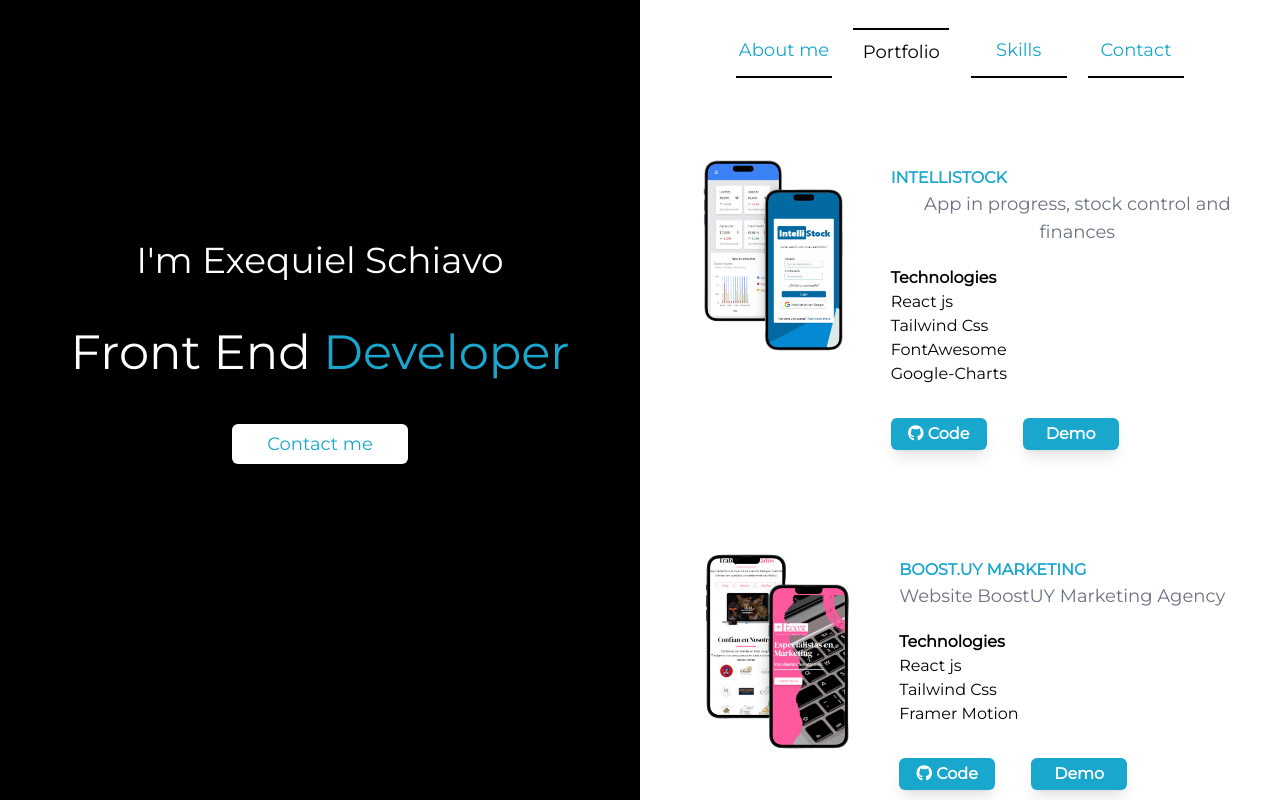
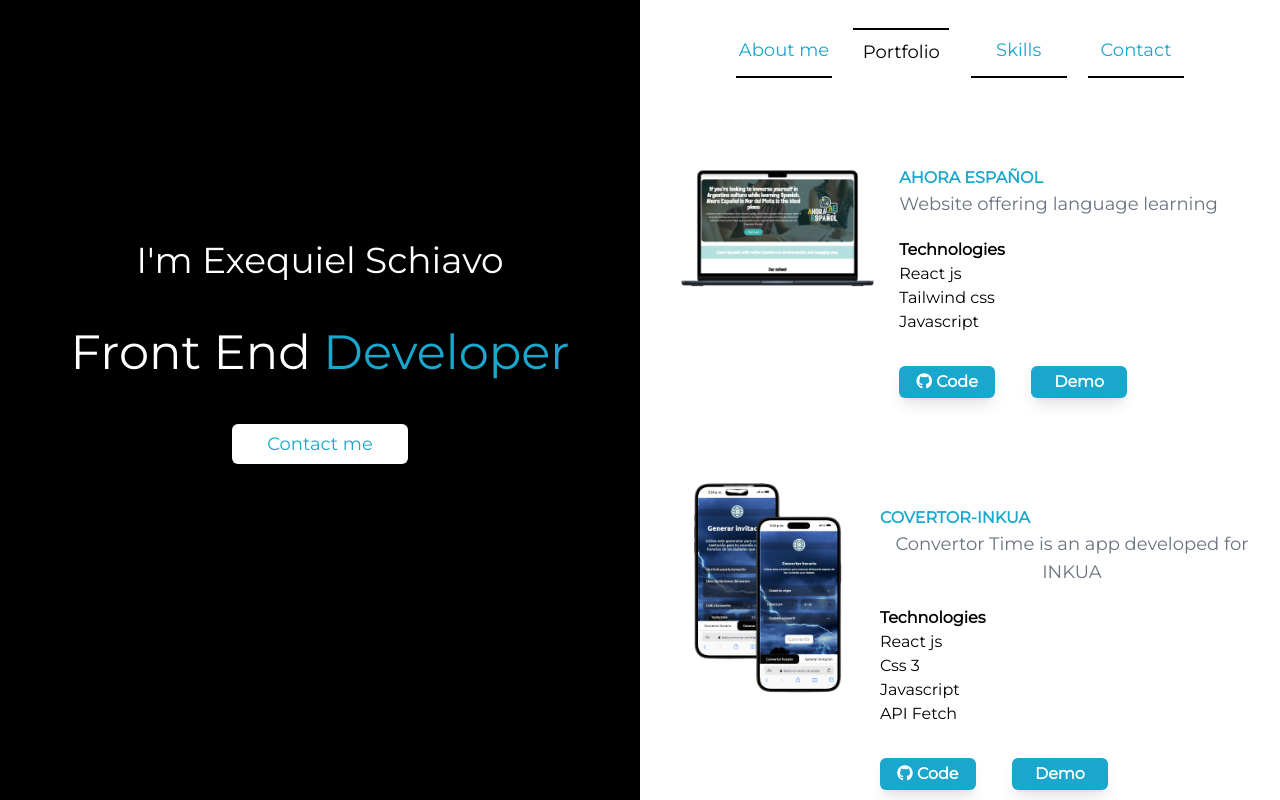
Before and after one commit to Exeq10/newportfolio, a React (Vite) app: page /portfolio in a window 1280 px wide. Built offline with nearby package versions, Linux system fonts and the light colour scheme.

Commit message:
add projects

```diff
--- a/src/components/pages/About.jsx
+++ b/src/components/pages/About.jsx
@@ -18,7 +18,7 @@
     <p className="text-center max-w-2xl animate-wiggle ">
 
 
-    Hello! I'm Exequiel Schiavo, a passionate 28-year-old Front-End developer. I strive to transcend the boundaries of creativity and performance in every project. Committed to continuous learning, each line of code is an opportunity to express my passion for creation and innovation. I blend a strong technical foundation with captivating design and exceptional user experience. If you're seeking a passionate and motivated collaborator,  <a href="#" className="text-skyblue">contact me</a> and let's bring your most ambitious projects to life!.
+    Hello! I'm Exequiel Schiavo, a passionate 30-year-old Front-End developer. I strive to transcend the boundaries of creativity and performance in every project. Committed to continuous learning, each line of code is an opportunity to express my passion for creation and innovation. I blend a strong technical foundation with captivating design and exceptional user experience. If you're seeking a passionate and motivated collaborator,  <a href="#" className="text-skyblue">contact me</a> and let's bring your most ambitious projects to life!.
     </p>
 </div>
 
--- a/src/projects/data.js
+++ b/src/projects/data.js
@@ -2,6 +2,24 @@
 
 
 
+    {
+        nombre : 'Ahora Español',
+        picture :'/img/ahora_español.png',
+        desc : `Website offering language learning`,
+        techs :['React js','Tailwind css','Javascript'],
+
+        url:' https://ahoraespaniol.netlify.app/',
+        github:''
+    },
+    {
+        nombre : 'Covertor-Inkua',
+        picture :'/img/convertor.svg',
+        desc : `Convertor Time is an app developed for INKUA    `,
+        techs :['React js','Css 3','Javascript', 'API Fetch'],
+
+        url:' https://deployconversor.vercel.app/',
+        github:'https://github.com/Exeq10/conversor-v2.git'
+    },
     {
         nombre : 'IntelliStock',
         picture :'/img/intelliStock.svg',
```
Also changed, not shown: public/img/ahora_español.png (added), public/img/convertor.svg (added).
